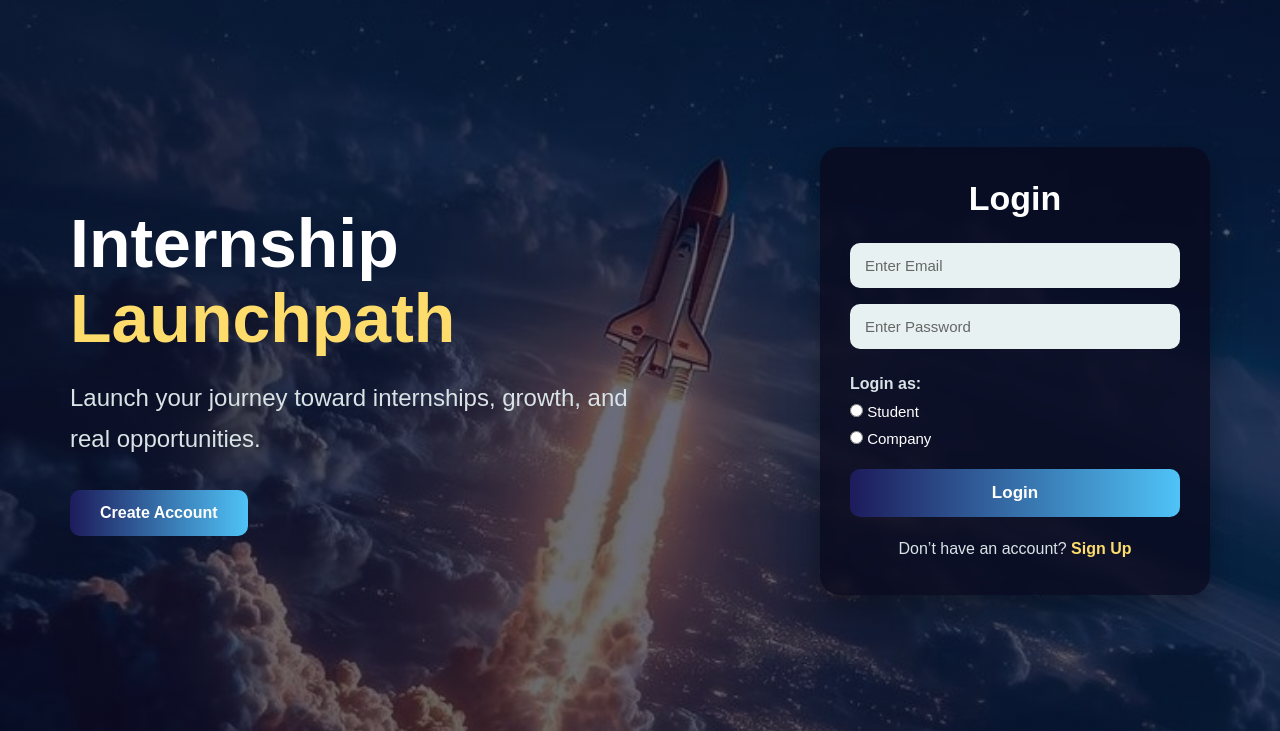
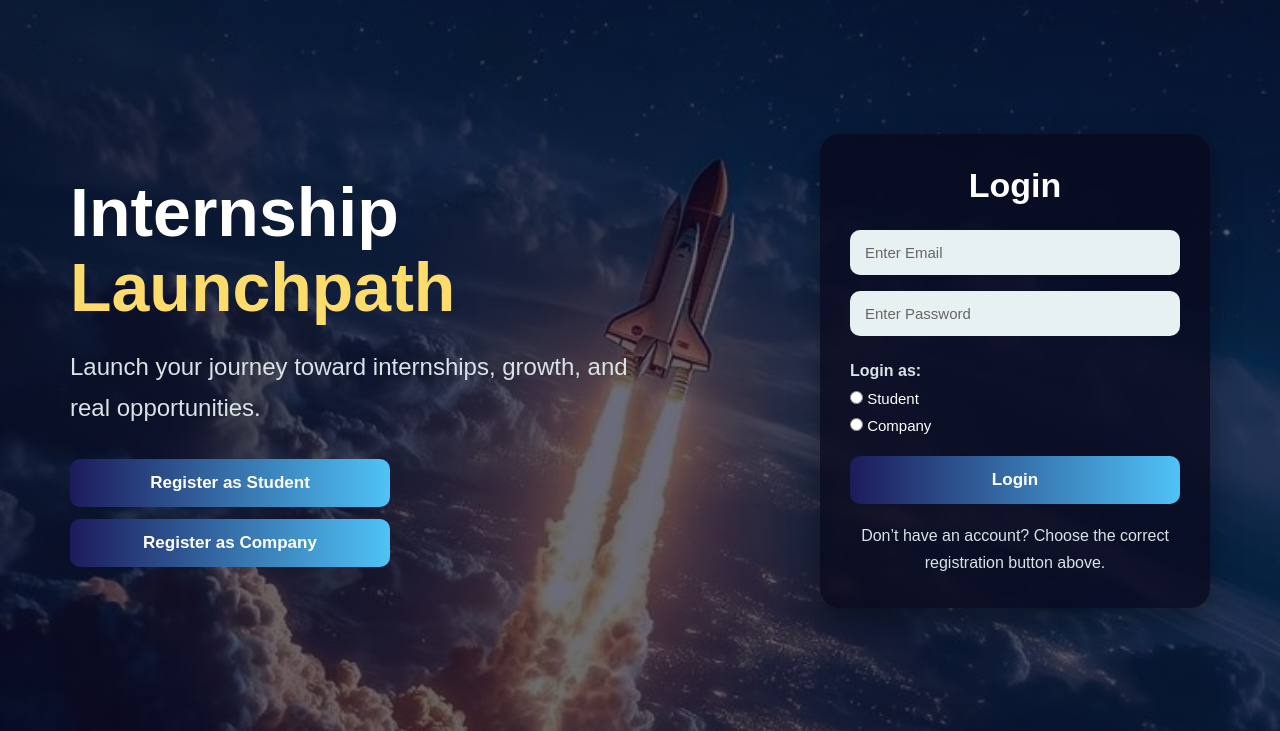
Before and after one commit to Daniel-Lamie95/Web-Programming-Project, a PHP site: page /login.html in a window 1280 px wide. Shown: the part 69-800 px from the top of the page. Run offline with PHP 8.4, Linux system fonts and the light colour scheme.

Commit message:
ran first test run

```diff
--- a/css/style.css
+++ b/css/style.css
@@ -208,6 +208,31 @@ body {
     color: var(--flame-yellow);
     text-decoration: none;
     font-weight: bold;
+}
+
+.auth-actions {
+    display: flex;
+    flex-direction: column;
+    gap: 12px;
+    margin-top: 18px;
+}
+
+.auth-link-btn {
+    display: block;
+    text-align: center;
+    text-decoration: none;
+    color: var(--soft-white);
+    padding: 14px;
+    border-radius: 10px;
+    font-size: 17px;
+    font-weight: bold;
+    background: linear-gradient(90deg, var(--space-dark), var(--window-blue));
+    transition: 0.3s ease;
+}
+
+.auth-link-btn:hover {
+    opacity: 0.93;
+    transform: translateY(-1px);
 }
 
 /* Responsive */
--- a/index.html
+++ b/index.html
@@ -71,7 +71,7 @@
             <li><a href="#admin">Admin</a></li>
         </ul>
 
-        <a href="#login" class="btn">Login</a>
+        <a href="./login.php" class="btn">Login</a>
     </header>
 
     <!-- 🔥 Hero Section -->
--- a/login.html
+++ b/login.html
@@ -24,11 +24,16 @@
             <p>
                 Launch your journey toward internships, growth, and real opportunities.
             </p>
-            <a href="signup.html" class="main-btn">Create Account</a>
+            <div class="auth-actions" style="max-width: 320px;">
+                <a href="student-register.php" class="auth-link-btn">Register as Student</a>
+                <a href="company-register.html" class="auth-link-btn">Register as Company</a>
+            </div>
         </div>
 
         <div class="form-box">
             <h2>Login</h2>
+
+            <p id="login-error" class="switch-text" style="color:#ffcf7a; display:none;"></p>
 
             <form action="login.php" method="post">
                 <input type="email" name="email" placeholder="Enter Email" required>
@@ -53,10 +58,34 @@
 
             <p class="switch-text">
                 Don’t have an account?
-                <a href="signup.html">Sign Up</a>
+                Choose the correct registration button above.
             </p>
         </div>
     </section>
 
+    <script>
+        (function () {
+            const params = new URLSearchParams(window.location.search);
+            const error = params.get('error');
+            const errorBox = document.getElementById('login-error');
+
+            if (!error || !errorBox) {
+                return;
+            }
+
+            const messages = {
+                missing_fields: 'Please enter your email, password, and role.',
+                server_error: 'A server error occurred. Please try again.',
+                invalid_credentials: 'No matching account was found. Check your email and password or register first.',
+                invalid_role: 'Please choose Student or Company before logging in.',
+                invalid_session: 'Your session is invalid. Please log in again.',
+                student_not_found: 'Your student account was not found. Please register first.'
+            };
+
+            errorBox.textContent = messages[error] || 'Login failed. Please try again.';
+            errorBox.style.display = 'block';
+        })();
+    </script>
+
 </body>
 </html>
```
Also changed, not shown: img/student_69fb8f99d7b23.png (added).
